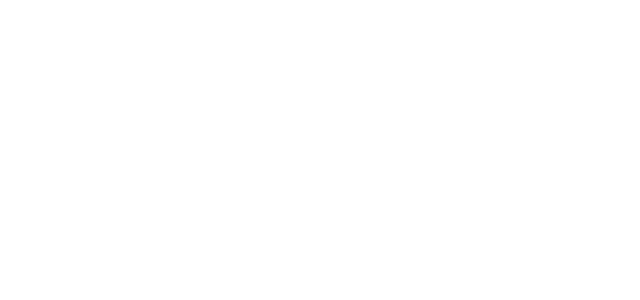
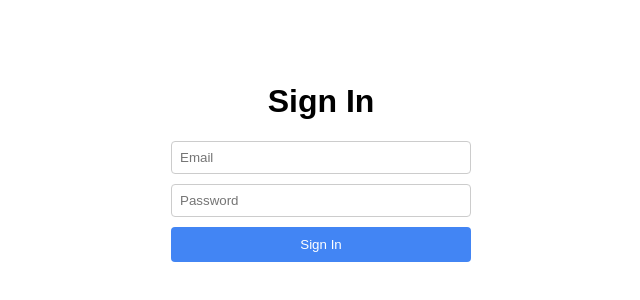
Before and after one commit to MauriceTre/Abschlussprojekt, a React (Create React App) app: page /signin in a window 1280 px wide. Before the commit this address had no page. Shown: the part 238-538 px from the top of the page, without its empty margins (319-959 px from the left). Built offline with nearby package versions, Linux system fonts and the light colour scheme.

Commit message:
addet sign in and register page with style

```diff
--- a/src/App.js
+++ b/src/App.js
@@ -1,23 +1,24 @@
 import "./App.css";
 import React from "react";
-import { BrowserRouter as Router, Routes, Route } from "react-router-dom"; // Hinzufügen von Routes
+import { BrowserRouter as Router, Routes, Route } from "react-router-dom";
 import LandingPage from "./components/LandingPage";
 import "./styles/App.css";
 import DestinationPage from "./components/DestinationPage";
+import RegisterPage from "./components/auth/Register";
+import SignInPage from "./components/auth/SignIn";
+import PlaneGame from "./components/Minigame";
 
 function App() {
   return (
     <Router>
       <div className="App">
         <Routes>
-          {" "}
-          {/* Ändern von Route zu Routes */}
-          <Route path="/" exact element={<LandingPage />} />{" "}
-          {/* Ändern von component zu element und Hinzufügen von {} */}
-          <Route path="/destination" element={<DestinationPage />} />{" "}
-          {/* Ändern von component zu element und Hinzufügen von {} */}
-        </Routes>{" "}
-        {/* Ändern von Route zu Routes */}
+          <Route path="/" element={<LandingPage />} />
+          <Route path="/destination" element={<DestinationPage />} />
+          <Route path="/register" element={<RegisterPage />} />
+          <Route path="/signin" element={<SignInPage />} />
+          <Route path="/game" element={<PlaneGame />} />
+        </Routes>
       </div>
     </Router>
   );
--- /dev/null
+++ b/src/components/auth/Register.js
@@ -0,0 +1,60 @@
+import React, { useState } from "react";
+import "../../styles/RegisterPage.css"; // Importieren Sie Ihre CSS-Datei für die Anpassungen
+
+const RegisterPage = () => {
+  const [username, setUsername] = useState("");
+  const [email, setEmail] = useState("");
+  const [password, setPassword] = useState("");
+
+  const handleUsernameChange = (e) => {
+    setUsername(e.target.value);
+  };
+
+  const handleEmailChange = (e) => {
+    setEmail(e.target.value);
+  };
+
+  const handlePasswordChange = (e) => {
+    setPassword(e.target.value);
+  };
+
+  const handleRegister = () => {
+    // Hier können Sie die Registrierungslogik einfügen, z. B. mit Firebase oder einer eigenen Backend-API
+    console.log("Username:", username);
+    console.log("Email:", email);
+    console.log("Password:", password);
+    // Hier können Sie die Registrierungslogik implementieren und den Benutzer registrieren
+  };
+
+  return (
+    <div className="register-container">
+      <h1>Register</h1>
+      <form className="register-form" onSubmit={handleRegister}>
+        <input
+          type="text"
+          placeholder="Username"
+          value={username}
+          onChange={handleUsernameChange}
+          required
+        />
+        <input
+          type="email"
+          placeholder="Email"
+          value={email}
+          onChange={handleEmailChange}
+          required
+        />
+        <input
+          type="password"
+          placeholder="Password"
+          value={password}
+          onChange={handlePasswordChange}
+          required
+        />
+        <button type="submit">Register</button>
+      </form>
+    </div>
+  );
+};
+
+export default RegisterPage;
--- /dev/null
+++ b/src/components/auth/SignIn.js
@@ -0,0 +1,47 @@
+import React, { useState } from "react";
+import "../../styles/SignInPage.css";
+
+const SignInPage = () => {
+  const [email, setEmail] = useState("");
+  const [password, setPassword] = useState("");
+
+  const handleEmailChange = (e) => {
+    setEmail(e.target.value);
+  };
+
+  const handlePasswordChange = (e) => {
+    setPassword(e.target.value);
+  };
+
+  const handleSignIn = () => {
+    //  die Sign-In-Logik einfügen,
+    console.log("Email:", email);
+    console.log("Password:", password);
+
+  };
+
+  return (
+    <div className="sign-in-container">
+      <h1>Sign In</h1>
+      <form className="sign-in-form" onSubmit={handleSignIn}>
+        <input
+          type="email"
+          placeholder="Email"
+          value={email}
+          onChange={handleEmailChange}
+          required
+        />
+        <input
+          type="password"
+          placeholder="Password"
+          value={password}
+          onChange={handlePasswordChange}
+          required
+        />
+        <button type="submit">Sign In</button>
+      </form>
+    </div>
+  );
+};
+
+export default SignInPage;
--- a/src/components/common/Header.js
+++ b/src/components/common/Header.js
@@ -1,6 +1,6 @@
 import React from 'react';
 import { Link } from 'react-router-dom';
-import './Header.css'; // Importieren des CSS-Moduls
+import './Header.css';
 
 const Header = () => {
   return (
@@ -13,8 +13,8 @@
           <Link to="#" className="white-link">Kontakt</Link>
         </ul>
         <ul className="right-links">
-          <li><a href="#" className="sign-in">Sign In</a></li>
-          <li><a href="#" className="register">Registrierung</a></li>
+        <Link to="/signin"className="white-link">Sign In</Link>
+      <Link to="/register"className="white-link">Register</Link>
         </ul>
       </nav>
     </header>
--- /dev/null
+++ b/src/styles/RegisterPage.css
@@ -0,0 +1,38 @@
+
+.signin-container {
+    display: flex;
+    justify-content: center;
+    align-items: center;
+    height: 100vh;
+    background-color: #f5f5f5;
+  }
+
+  .signin-form {
+    width: 300px;
+    padding: 20px;
+    border-radius: 8px;
+    background-color: #ffffff;
+    box-shadow: 0px 0px 10px rgba(0, 0, 0, 0.1);
+  }
+
+  .signin-form input {
+    width: 100%;
+    margin-bottom: 15px;
+    padding: 10px;
+    border: 1px solid #ccc;
+    border-radius: 4px;
+  }
+
+  .signin-form button {
+    width: 100%;
+    padding: 10px;
+    border: none;
+    border-radius: 4px;
+    background-color: #4285f4;
+    color: #fff;
+    cursor: pointer;
+  }
+
+  .signin-form button:hover {
+    background-color: #357ae8;
+  }
--- /dev/null
+++ b/src/styles/SignInPage.css
@@ -0,0 +1,33 @@
+.sign-in-container {
+    display: flex;
+    flex-direction: column;
+    align-items: center;
+    justify-content: center;
+    height: 100vh;
+  }
+
+  .sign-in-form {
+    display: flex;
+    flex-direction: column;
+    width: 300px;
+  }
+
+  .sign-in-form input {
+    margin-bottom: 10px;
+    padding: 8px;
+    border: 1px solid #ccc;
+    border-radius: 4px;
+  }
+
+  .sign-in-form button {
+    padding: 10px 0;
+    background-color: #4285f4;
+    color: white;
+    border: none;
+    border-radius: 4px;
+    cursor: pointer;
+  }
+
+  .sign-in-form button:hover {
+    background-color: #357ae8;
+  }
```
